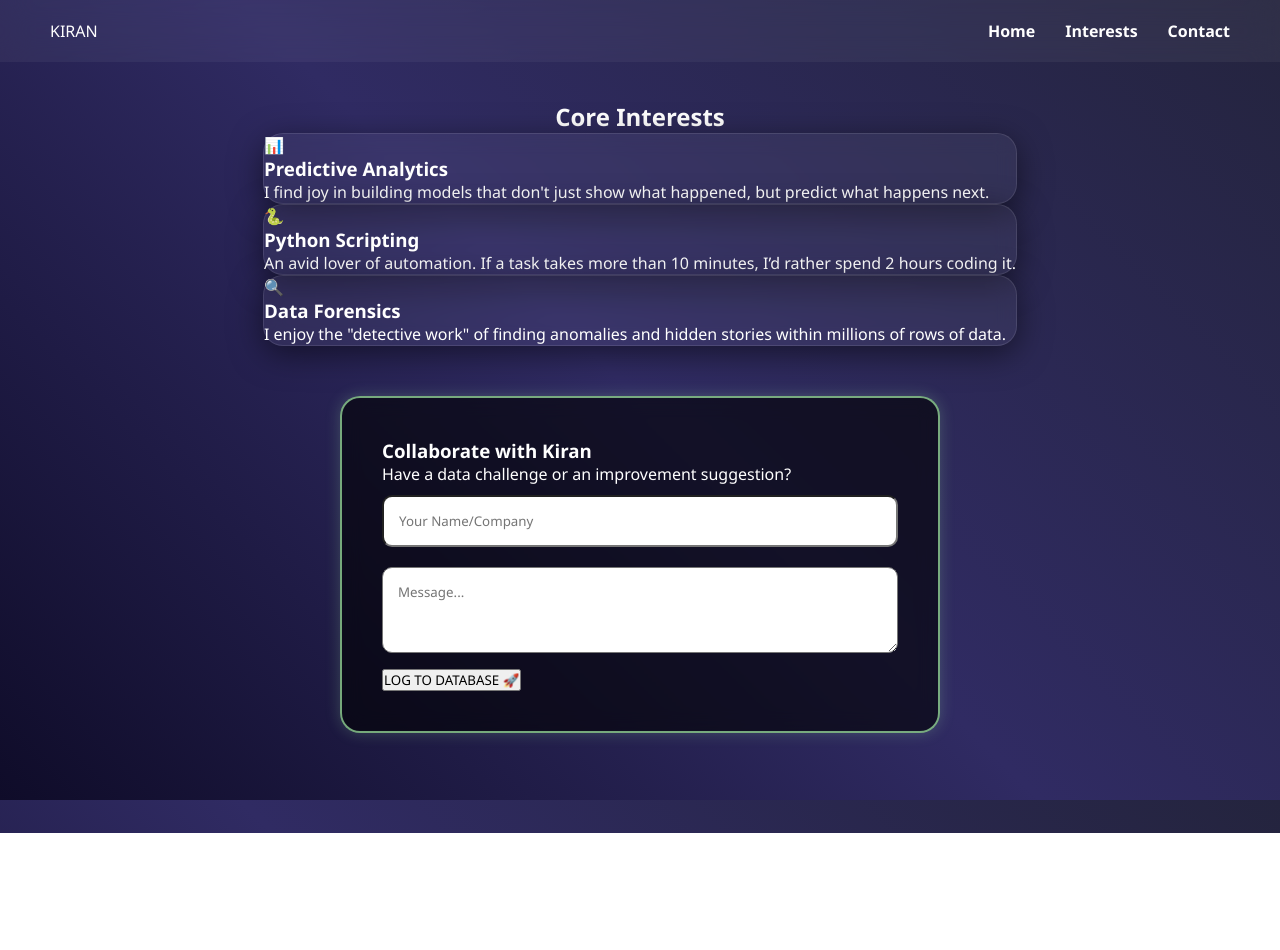
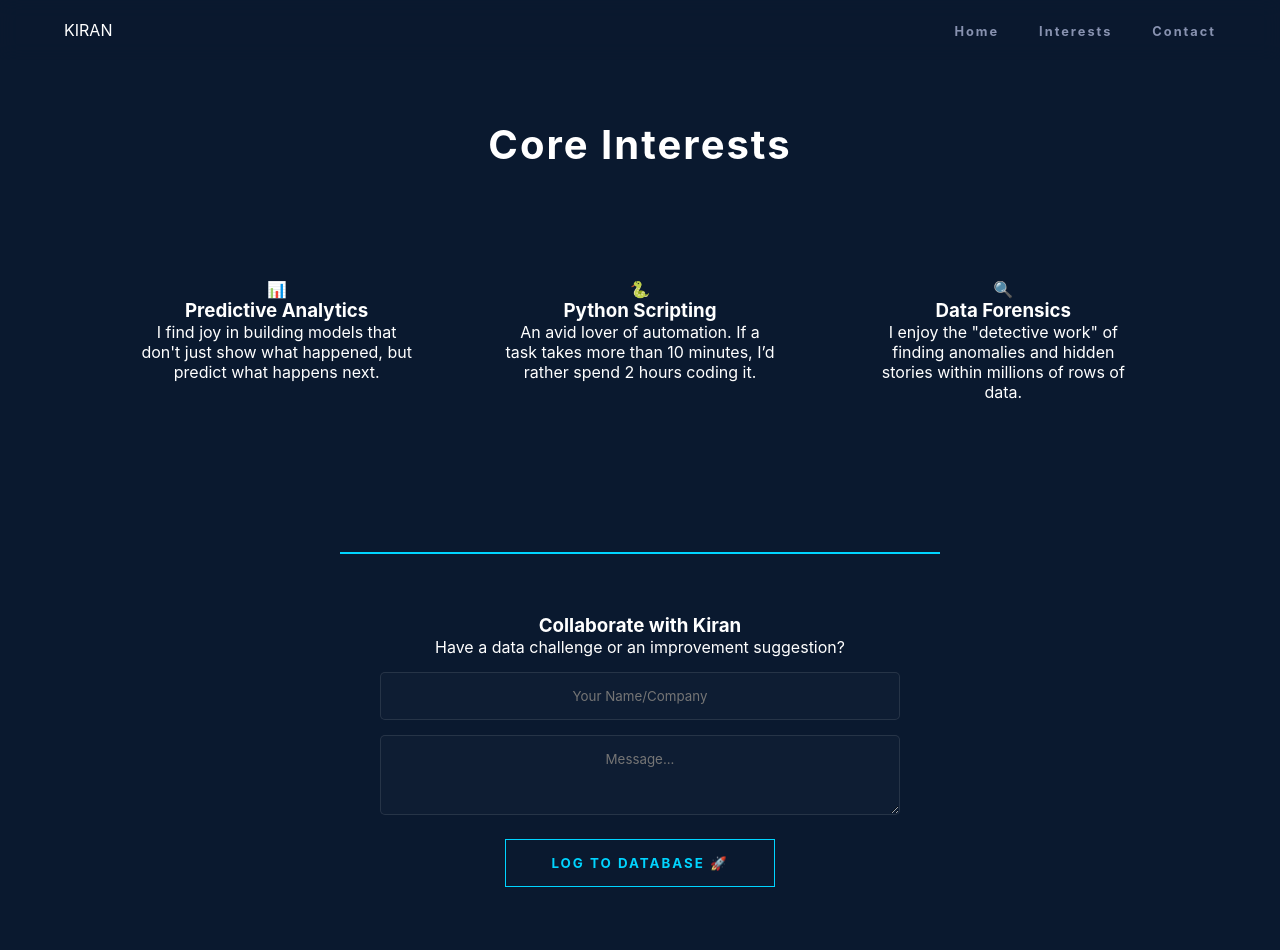
Before and after one commit to octoraghav/test2, a plain HTML site: page about.html in a window 1280 px wide. Before the commit the page ends 833 px from the top, so only its background shows below. Drawn offline with Linux system fonts and the light colour scheme.

Commit message:
Refactor CSS for improved styling and layout

```diff
--- a/style.css
+++ b/style.css
@@ -1,82 +1,151 @@
+:root {
+    --primary-blue: #00d4ff;
+    --bg-dark: #0a192f;
+    --glass: rgba(255, 255, 255, 0.03);
+    --border: rgba(255, 255, 255, 0.1);
+}
+
 * {
     margin: 0;
     padding: 0;
     box-sizing: border-box;
-    font-family: 'Segoe UI', sans-serif;
+    font-family: 'Inter', sans-serif;
 }
 
 body {
-    background: linear-gradient(45deg, #0f0c29, #302b63, #24243e); /* Darker space/cyber theme */
-    background-attachment: fixed;
-    color: white;
-    scroll-behavior: smooth;
+    background: var(--bg-dark);
+    color: #fff;
+    display: flex;
+    flex-direction: column;
+    align-items: center;
+    overflow-x: hidden;
 }
 
-/* Glassmorphism Effect */
-.glass {
-    background: rgba(255, 255, 255, 0.05);
-    backdrop-filter: blur(10px);
-    -webkit-backdrop-filter: blur(10px);
-    border: 1px solid rgba(255, 255, 255, 0.1);
-    border-radius: 20px;
-    box-shadow: 0 8px 32px rgba(0, 0, 0, 0.5);
+/* Hero Section */
+.hero {
+    height: 100vh;
+    width: 100%;
+    display: flex;
+    justify-content: center;
+    align-items: center;
 }
 
-/* Navigation */
+.welcome-card {
+    padding: 80px 40px;
+    text-align: center;
+    max-width: 700px;
+    border: 1px solid var(--border);
+}
+
+.glitch {
+    font-size: clamp(3rem, 10vw, 5rem);
+    font-weight: 900;
+    letter-spacing: 10px;
+    margin-bottom: 20px;
+    background: linear-gradient(to bottom, #fff, var(--primary-blue));
+    -webkit-background-clip: text;
+    -webkit-text-fill-color: transparent;
+}
+
+.status-line {
+    width: 50px;
+    height: 3px;
+    background: var(--primary-blue);
+    margin: 20px auto;
+}
+
+.sub-text {
+    color: #8892b0;
+    font-size: 1.1rem;
+    margin-bottom: 40px;
+}
+
+/* Portfolio Content */
+.portfolio-section {
+    padding: 120px 20px;
+    width: 100%;
+    max-width: 1100px;
+    text-align: center;
+}
+
+.section-title {
+    font-size: 2.5rem;
+    margin-bottom: 60px;
+    letter-spacing: 2px;
+}
+
+.projects-container {
+    display: grid;
+    grid-template-columns: repeat(auto-fit, minmax(300px, 1fr));
+    gap: 30px;
+}
+
+.project-card {
+    padding: 50px 30px;
+    display: flex;
+    flex-direction: column;
+    align-items: center;
+    transition: 0.4s;
+}
+
+.project-card:hover {
+    border-color: var(--primary-blue);
+    transform: translateY(-10px);
+}
+
+/* Form Styles */
+.review-container {
+    margin: 100px auto;
+    padding: 60px 40px;
+    max-width: 600px;
+    border-top: 2px solid var(--primary-blue);
+}
+
+.input-group input, .input-group textarea {
+    width: 100%;
+    background: rgba(255,255,255,0.02);
+    border: 1px solid var(--border);
+    padding: 15px;
+    color: white;
+    margin-top: 15px;
+    border-radius: 5px;
+    text-align: center;
+}
+
+.cta-button, button {
+    display: inline-block;
+    padding: 15px 45px;
+    background: transparent;
+    border: 1px solid var(--primary-blue);
+    color: var(--primary-blue);
+    font-weight: bold;
+    text-decoration: none;
+    letter-spacing: 2px;
+    transition: 0.3s;
+    cursor: pointer;
+    margin-top: 20px;
+}
+
+.cta-button:hover, button:hover {
+    background: var(--primary-blue);
+    color: var(--bg-dark);
+    box-shadow: 0 0 25px rgba(0, 212, 255, 0.4);
+}
+
+/* Navbar */
 .glass-nav {
     position: fixed;
     top: 0;
     width: 100%;
+    padding: 20px 5%;
     display: flex;
     justify-content: space-between;
-    padding: 20px 50px;
-    z-index: 1000;
-    background: rgba(255, 255, 255, 0.05);
-    backdrop-filter: blur(15px);
+    align-items: center;
+    background: rgba(10, 25, 47, 0.9);
+    backdrop-filter: blur(10px);
+    z-index: 2000;
 }
 
-.glass-nav ul { display: flex; list-style: none; }
-.glass-nav ul li { margin-left: 30px; }
-.glass-nav a { color: white; text-decoration: none; font-weight: bold; }
-
-/* Sections */
-section {
-    min-height: 100vh;
-    padding: 100px 20px;
-    display: flex;
-    flex-direction: column;
-    align-items: center;
-    justify-content: center;
-}
-
-.welcome-card {
-    padding: 50px;
-    text-align: center;
-    max-width: 600px;
-}
-
-/* --- THE TERMINAL / REVIEW BOX SECTION --- */
-
-.review-container {
-    margin-top: 50px;
-    padding: 40px;
-    width: 100%;
-    max-width: 600px;
-    border: 2px solid #afffaf; /* Cyber Green Glow */
-    background: rgba(0, 0, 0, 0.6);
-    animation: borderPulse 4s infinite ease-in-out;
-}
-
-@keyframes borderPulse {
-    0% { border-color: rgba(175, 255, 175, 0.3); box-shadow: 0 0 10px rgba(175, 255, 175, 0.1); }
-    50% { border-color: rgba(175, 255, 175, 1); box-shadow: 0 0 20px rgba(175, 255, 175, 0.3); }
-    100% { border-color: rgba(175, 255, 175, 0.3); box-shadow: 0 0 10px rgba(175, 255, 175, 0.1); }
-}
-
-/* The text typed INSIDE the box */
-input, textarea {
-    width: 100%;
-    padding: 15px;
-    margin: 10px 0;
-    border-radius: 10px;
-    border: 1
+.glass-nav ul { display: flex; list-style: none; gap: 40px; }
+.glass-nav a { text-decoration: none; color: #8892b0; font-size: 0.8rem; font-weight: bold; letter-spacing: 2px; }
+.glass-nav a:hover { color: var(--primary-blue); }
```
